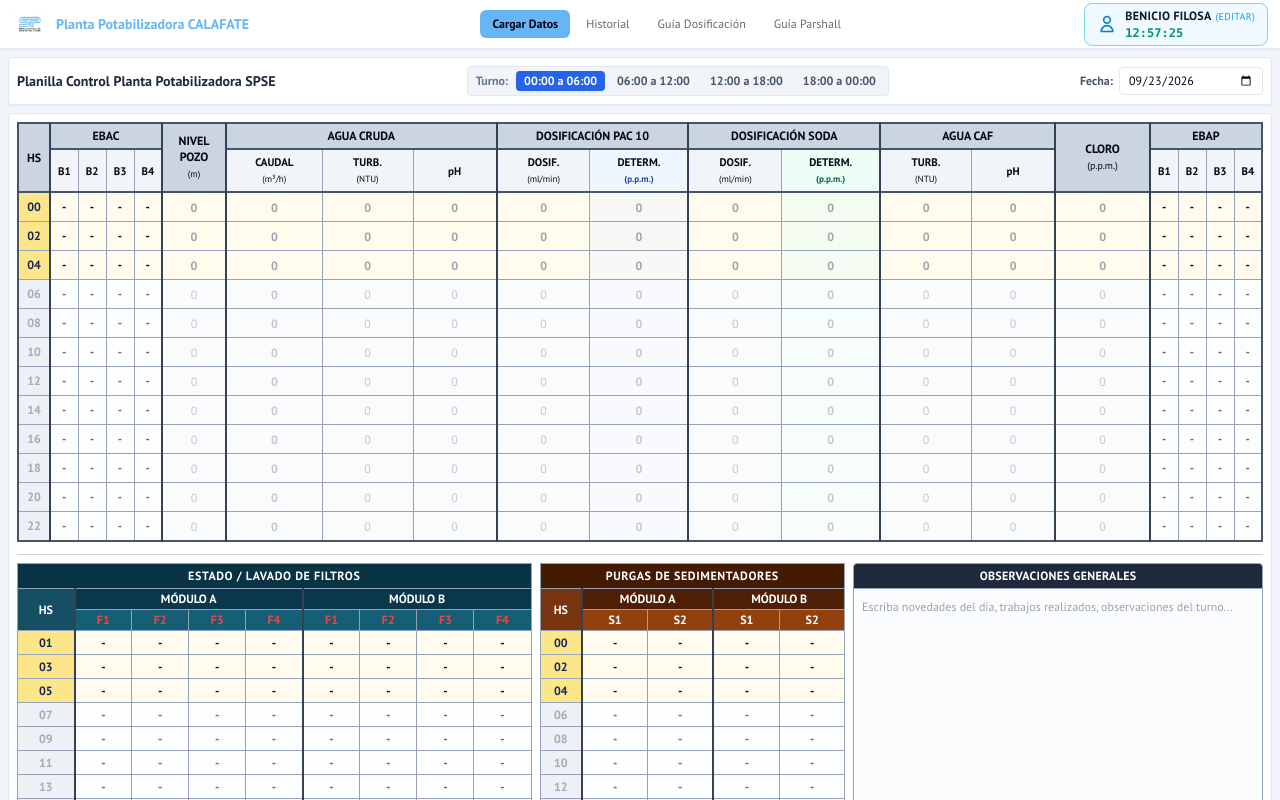
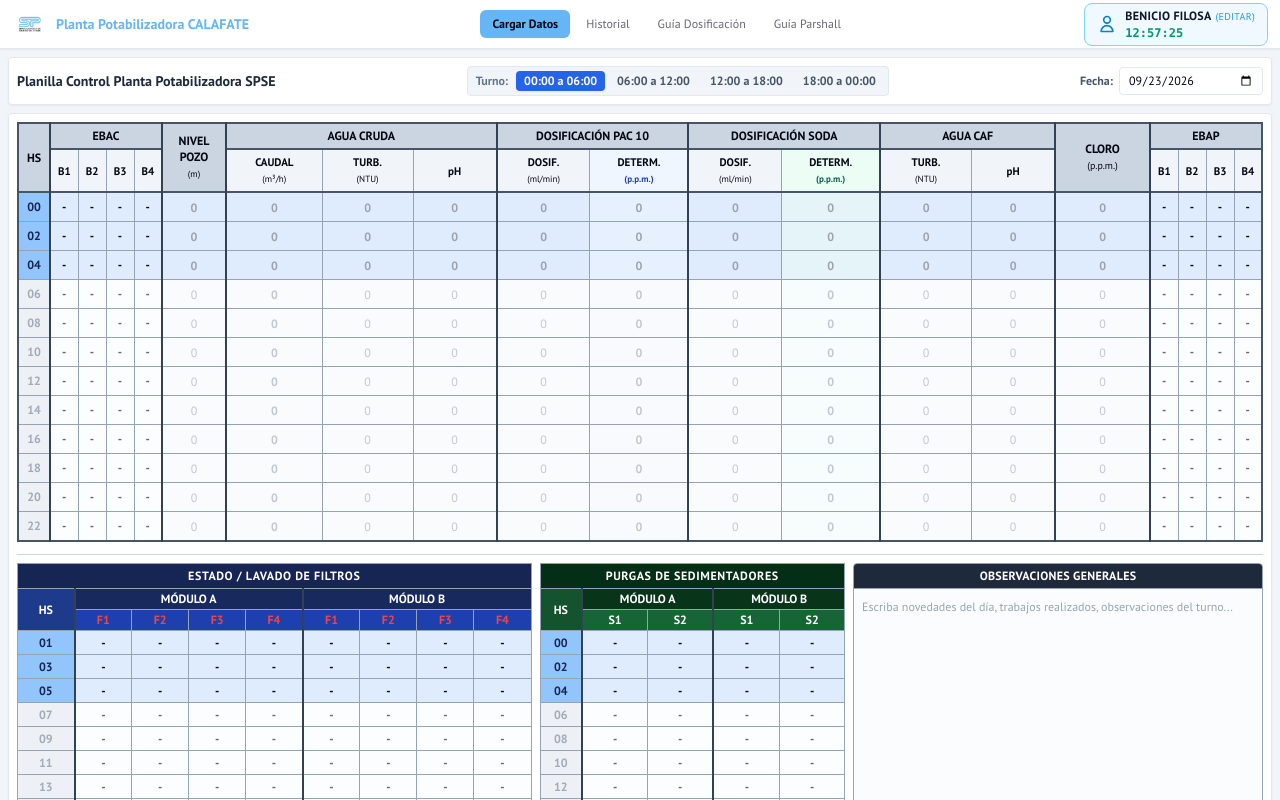
Before and after one commit to felipieroni/spseplanilla, a Next.js app: page / in a window 1280 px wide. Shown: the top 800 px of the page. Built offline with nearby package versions, Linux system fonts and the light colour scheme.

Commit message:
cambiamos algunos colores esteticos

```diff
--- a/src/app/page.tsx
+++ b/src/app/page.tsx
@@ -678,12 +678,12 @@ export default function PlanillaUnificada24H() {
                     <tr
                       key={hs}
                       className={`transition-colors ${
-                        esDelTurnoActual ? 'bg-amber-50/90 font-semibold' : 'bg-slate-50/50 opacity-60'
+                        esDelTurnoActual ? 'bg-blue-100/90 font-semibold' : 'bg-slate-50/50 opacity-60'
                       }`}
                     >
                       {/* HORARIO (PARES) */}
                       <td className={`border border-slate-400 border-r-2 border-r-slate-700 p-0 font-bold ${
-                        esDelTurnoActual ? 'bg-amber-200 text-blue-950' : 'bg-slate-200 text-slate-500'
+                        esDelTurnoActual ? 'bg-blue-300 text-blue-950' : 'bg-slate-200 text-slate-500'
                       }`}>
                         {hs}
                       </td>
@@ -915,17 +915,17 @@ export default function PlanillaUnificada24H() {
             <div className="lg:col-span-5 overflow-x-auto w-full flex flex-col">
               <table className="border-collapse border border-slate-400 text-center text-xs w-full h-full table-fixed">
                 <thead>
-                  <tr className="bg-cyan-950 text-white font-black tracking-wider border-b border-slate-400">
+                  <tr className="bg-blue-950 text-white font-black tracking-wider border-b border-slate-400">
                     <th className="border border-slate-400 p-1 text-xs uppercase" colSpan={9}>
                       ESTADO / LAVADO DE FILTROS
                     </th>
                   </tr>
-                  <tr className="bg-cyan-900 text-white font-bold border-b border-slate-400 text-xs">
+                  <tr className="bg-blue-900 text-white font-bold border-b border-slate-400 text-xs">
                     <th className="border border-slate-400 border-r-2 border-r-slate-700 p-0.5 w-8" rowSpan={2}>HS</th>
-                    <th className="border border-slate-400 border-r-2 border-r-slate-700 p-0.5 bg-cyan-950/80" colSpan={4}>MÓDULO A</th>
-                    <th className="border border-slate-400 p-0.5 bg-cyan-950/80" colSpan={4}>MÓDULO B</th>
+                    <th className="border border-slate-400 border-r-2 border-r-slate-700 p-0.5 bg-blue-950/80" colSpan={4}>MÓDULO A</th>
+                    <th className="border border-slate-400 p-0.5 bg-blue-950/80" colSpan={4}>MÓDULO B</th>
                   </tr>
-                  <tr className="bg-cyan-800 text-white font-bold border-b border-slate-400 text-xs">
+                  <tr className="bg-blue-800 text-white font-bold border-b border-slate-400 text-xs">
                     {ALL_FILTROS.map((f) => {
                       const esRecomendado = filtrosRecomendados.some((rec) => rec.key === f.key);
                       return (
@@ -947,9 +947,9 @@ export default function PlanillaUnificada24H() {
                     const hsFiltros = filtrosEstado[hs] || {};
 
                     return (
-                      <tr key={`lavado-${hs}`} className={esDelTurnoActual ? 'bg-amber-50/90 font-semibold' : 'bg-slate-50/50 opacity-60'}>
+                      <tr key={`lavado-${hs}`} className={esDelTurnoActual ? 'bg-blue-100/90 font-semibold' : 'bg-slate-50/50 opacity-60'}>
                         <td className={`border border-slate-400 border-r-2 border-r-slate-700 p-0 font-bold h-6 ${
-                          esDelTurnoActual ? 'bg-amber-200 text-blue-950' : 'bg-slate-200 text-slate-500'
+                          esDelTurnoActual ? 'bg-blue-300 text-blue-950' : 'bg-slate-200 text-slate-500'
                         }`}>
                           {hs}
                         </td>
@@ -998,17 +998,17 @@ export default function PlanillaUnificada24H() {
             <div className="lg:col-span-3 overflow-x-auto w-full flex flex-col">
               <table className="border-collapse border border-slate-400 text-center text-xs w-full h-full">
                 <thead>
-                  <tr className="bg-amber-950 text-white font-black tracking-wider border-b border-slate-400">
+                  <tr className="bg-green-950 text-white font-black tracking-wider border-b border-slate-400">
                     <th className="border border-slate-400 p-1 text-xs uppercase" colSpan={5}>
                       PURGAS DE SEDIMENTADORES
                     </th>
                   </tr>
-                  <tr className="bg-amber-900 text-white font-bold border-b border-slate-400 text-xs">
+                  <tr className="bg-green-900 text-white font-bold border-b border-slate-400 text-xs">
                     <th className="border border-slate-400 border-r-2 border-r-slate-700 p-0.5" rowSpan={2}>HS</th>
-                    <th className="border border-slate-400 border-r-2 border-r-slate-700 p-0.5 bg-amber-950/80" colSpan={2}>MÓDULO A</th>
-                    <th className="border border-slate-400 p-0.5 bg-amber-950/80" colSpan={2}>MÓDULO B</th>
+                    <th className="border border-slate-400 border-r-2 border-r-slate-700 p-0.5 bg-green-950/80" colSpan={2}>MÓDULO A</th>
+                    <th className="border border-slate-400 p-0.5 bg-green-950/80" colSpan={2}>MÓDULO B</th>
                   </tr>
-                  <tr className="bg-amber-800 text-white font-bold border-b border-slate-400 text-xs">
+                  <tr className="bg-green-800 text-white font-bold border-b border-slate-400 text-xs">
                     {ALL_PURGAS.map((s) => (
                       <th
                         key={s.key}
@@ -1025,9 +1025,9 @@ export default function PlanillaUnificada24H() {
                     const hsPurgas = purgasEstado[hs] || {};
 
                     return (
-                      <tr key={`purga-${hs}`} className={esDelTurnoActual ? 'bg-amber-50/90 font-semibold' : 'bg-slate-50/50 opacity-60'}>
+                      <tr key={`purga-${hs}`} className={esDelTurnoActual ? 'bg-blue-100/90 font-semibold' : 'bg-slate-50/50 opacity-60'}>
                         <td className={`border border-slate-400 border-r-2 border-r-slate-700 p-0 font-bold h-6 ${
-                          esDelTurnoActual ? 'bg-amber-200 text-blue-950' : 'bg-slate-200 text-slate-500'
+                          esDelTurnoActual ? 'bg-blue-300 text-blue-950' : 'bg-slate-200 text-slate-500'
                         }`}>
                           {hs}
                         </td>
--- a/src/components/historial.tsx
+++ b/src/components/historial.tsx
@@ -374,7 +374,7 @@ export default function HistorialPlanillas({ historial = [], onEliminar }: Props
             {/* SECCIÓN PURGAS (MÓDULOS A Y B - ITERACIÓN EN HORARIOS PARES) */}
             <div className="border rounded-lg p-3 bg-slate-50 flex flex-col gap-2">
               <h4 className="font-bold text-slate-800 text-xs uppercase tracking-wider flex items-center gap-2">
-                <span className="w-2.5 h-2.5 rounded-full bg-amber-600"></span>
+                <span className="w-2.5 h-2.5 rounded-full bg-green-600"></span>
                 Purgas de Sedimentadores (Módulos A y B)
               </h4>
               <div className="overflow-x-auto border bg-white rounded-md">
```
